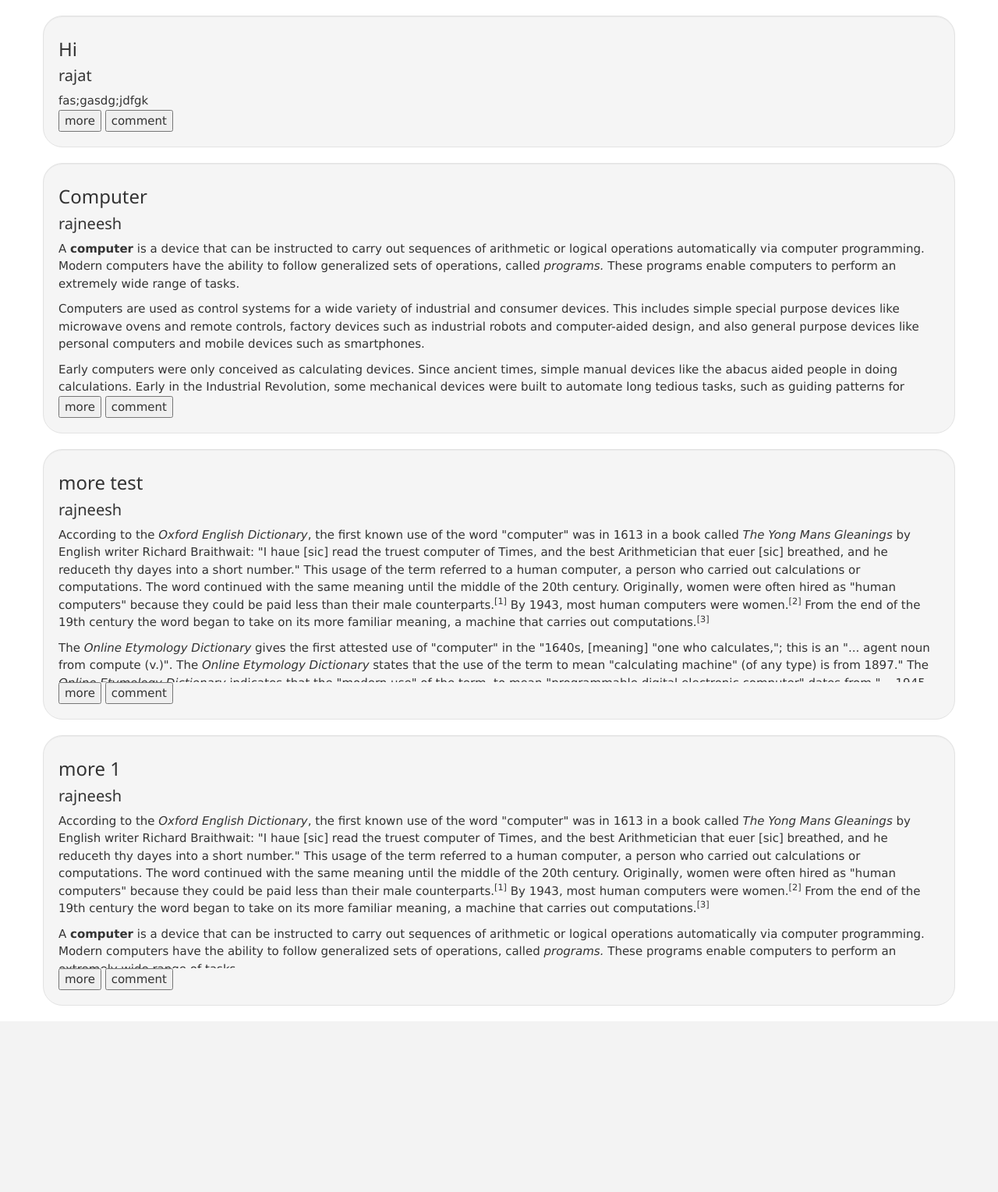
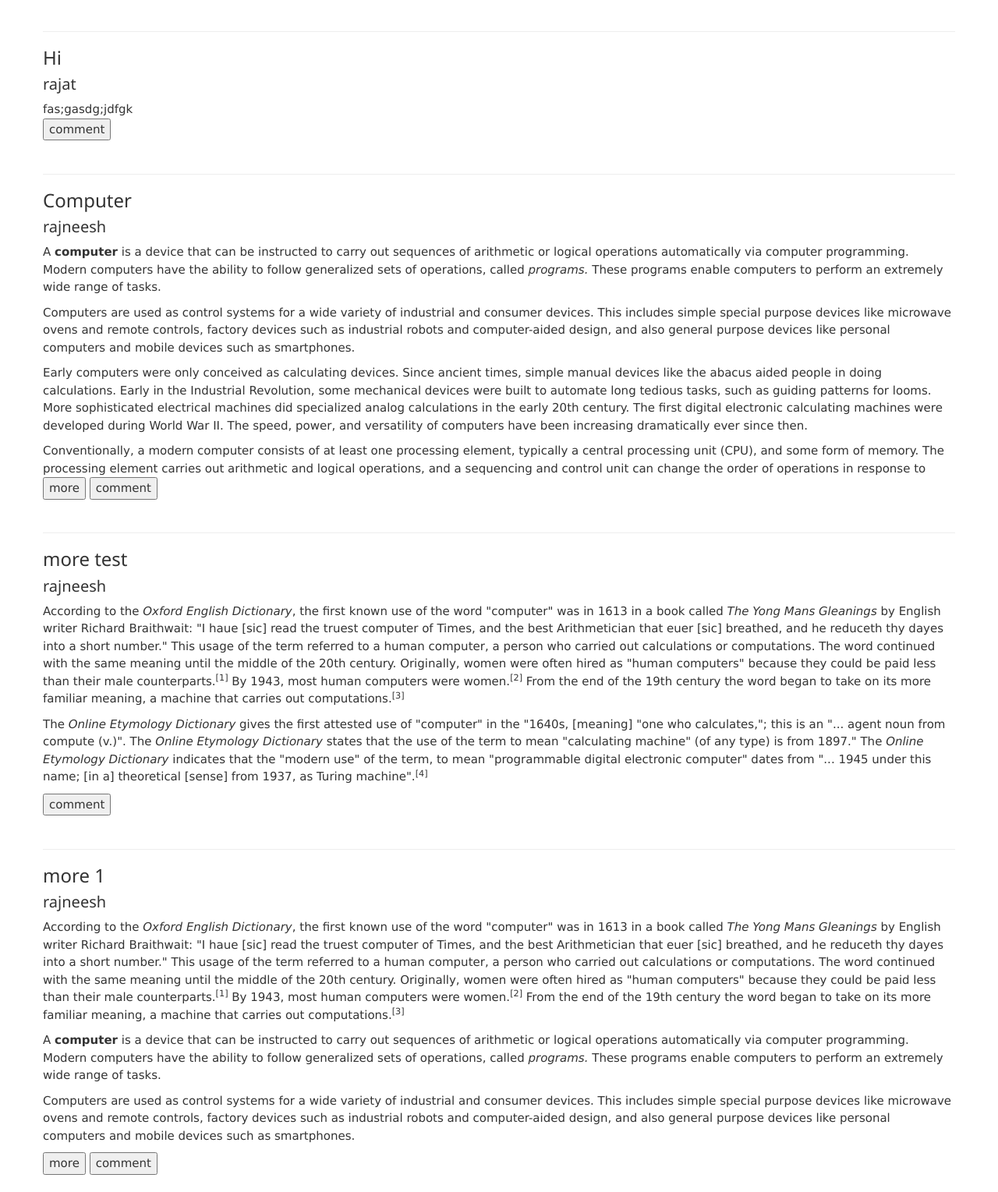
Before and after one commit to rajneesh-2018202018/scripting-project, a Flask app: page / in a window 1280 px wide. Shown: the part 52-1581 px from the top of the page at 78% size. Before the commit the page ends 1342 px from the top, so only its background shows below. Run offline with Flask 2, Linux system fonts and the light colour scheme; data comes from the database, SQL or seed files in the repository; some libraries are stand-ins or nearby versions.

Commit message:
basi functionality completed

```diff
--- a/app/__init__.py
+++ b/app/__init__.py
@@ -151,9 +151,16 @@ def particularProfile(username):
 def particularBlog(id):
     if request.method=='GET':
         blog, com = dbHandler.particularBlog(id)
-        print com
-        print blog
-        return render_template('blog.html', posts = blog, comment = com)
+        print blog[0]["theme"]
+        if blog[0]["theme"] == 'theme1' or blog[0]["theme"]==None:
+            return render_template('blog.html', posts = blog, comment = com)
+        if blog[0]["theme"] == 'theme2':
+            print "inside theme 2"
+            return render_template('blog.html', posts = blog, comment = com)
+        if blog[0]["theme"] == 'theme3':
+            print "inside theme 3"
+            return render_template('blog.html', posts = blog, comment = com)
+
     else:
         blog, com = dbHandler.particularBlog(id)
         print com
--- a/app/models.py
+++ b/app/models.py
@@ -96,7 +96,7 @@ def addUser(user):
         now = datetime.datetime.now()
 
         if not row:
-          cur.execute("INSERT INTO blog_detail (user_name, title,content,date,published)  VALUES (?,?,?,?,?)",(session['username'],user['title'],user['data'],now.strftime("%Y-%m-%d"),user['published']))
+          cur.execute("INSERT INTO blog_detail (user_name, title,content,date,published,theme)  VALUES (?,?,?,?,?,?)",(session['username'],user['title'],user['data'],now.strftime("%Y-%m-%d"),user['published'], user["theme"]))
           con.commit()
         else:
           print "inside update condition "
@@ -112,8 +112,8 @@ def addUser(user):
             info.append(row)
           print info[0]
           if info[0]==session["username"]:
-            print user["published"]
-            cur.execute("UPDATE blog_detail SET content='{x}', published={y} WHERE blog_id={id}".format(x=user["data"],y=int(user["published"]),id=user["blog_id"]))
+            print user["theme"]
+            cur.execute("UPDATE blog_detail SET content='{x}', published={y}, theme='{t}' WHERE blog_id={id}".format(x=user["data"],y=int(user["published"]),id=user["blog_id"], t=user["theme"]))
             con.commit()
 
 
--- a/app/static/myscripts.js
+++ b/app/static/myscripts.js
@@ -19,11 +19,13 @@ function show(i)
 //   var x = document.getElementsByName("rich_test");
   var y = (window.frames[0].document.body.innerHTML );
   title=document.getElementById('title').value;
-  alert(y);
+//   alert(y);
   var formData = new FormData();
   formData.append('data', y);
   formData.append('title',title);
   formData.append('published',i);
+  formData.append('theme',document.getElementById("theme_choice").value);
+  alert(document.getElementById("theme_choice").value);
   url=window.location.href;
   temp=url.split('/');
   blog_id=temp[temp.length-1];
@@ -39,6 +41,7 @@ function show(i)
   xhr.open('POST', 'http://127.0.0.1:5000/addrec', true);
   xhr.send(formData);
 //   document.getElementById('text_name').value=y;
+    window.location = '/admin'
   return y;
 }
 setTimeout(enable_iframe(),50)
--- a/app/templates/index.html
+++ b/app/templates/index.html
@@ -25,7 +25,7 @@
     <h5><span class="glyphicon glyphicon-time"></span>{{post.date}}</h5>
     <p id='blog{{post.blog_id}}' style="overflow:hidden;max-height: 100px;display: block;">{{post.content | safe }}</p>
     <button class="btn btn-secondary"onClick="{if(this.textContent=='more'){document.getElementById('blog{{post.blog_id}}').style.maxHeight='none';this.textContent='less';}else{document.getElementById('blog{{post.blog_id}}').style.maxHeight='300px';this.textContent='more';}}" >more</button> -->
-    <h3>{{ post.title }}</h3>
+    <h3><a href="/blog/{{post.blog_id}}">{{ post.title }}</a></h3>
     <h4>{{ post.user_name }}</h4>
     <div id='blog{{post.blog_id}}' style="display:block;max-height:300px; overflow: hidden;">{{ post.content | safe }}</div>
 <!-- <button onClick="{if(this.textContent=='more'){document.getElementById('blog{{post.blog_id}}').style.maxHeight='none';this.textContent='less';}else{document.getElementById('blog{{post.blog_id}}').style.maxHeight='200px';this.textContent='more';}}" >more</button> -->
@@ -44,15 +44,25 @@
   <div class="container">
   <div class="row content">
   {% for post in blogs %}
-  <div id="initial" class="well">
-        <h3><a href="/blog/{{post.blog_id}}"> {{ post.title }}</a></h3>
-        <h4>{{ post.user_name }}</h4>
-        <div id='blog{{post.blog_id}}' style="display:block;max-height:200px; overflow: hidden;">{{ post.content | safe }}</div>
-    <button onClick="{if(this.textContent=='more'){document.getElementById('blog{{post.blog_id}}').style.maxHeight='none';this.textContent='less';}else{document.getElementById('blog{{post.blog_id}}').style.maxHeight='200px';this.textContent='more';}}" >more</button>
-    <button id='comment' onclick="{var div =document.getElementById('comment{{post.blog_id}}');if(div.style.display=='none'){div.style.display='block';get_comment('{{post.blog_id}}')}else{div.style.display='none'}}">comment</button>
-    <div style="display:none;" id='comment{{post.blog_id}}'>
-    </div>
+  <hr>
+  <!-- <h2>{{post.title}}</h2>
+  <h5><span class="glyphicon glyphicon-time"></span>{{post.date}}</h5>
+  <p id='blog{{post.blog_id}}' style="overflow:hidden;max-height: 100px;display: block;">{{post.content | safe }}</p>
+  <button class="btn btn-secondary"onClick="{if(this.textContent=='more'){document.getElementById('blog{{post.blog_id}}').style.maxHeight='none';this.textContent='less';}else{document.getElementById('blog{{post.blog_id}}').style.maxHeight='300px';this.textContent='more';}}" >more</button> -->
+  <h3><a href="/blog/{{post.blog_id}}">{{ post.title }}</a></h3>
+  <h4>{{ post.user_name }}</h4>
+  <div id='blog{{post.blog_id}}' style="display:block;max-height:300px; overflow: hidden;">{{ post.content | safe }}</div>
+<!-- <button onClick="{if(this.textContent=='more'){document.getElementById('blog{{post.blog_id}}').style.maxHeight='none';this.textContent='less';}else{document.getElementById('blog{{post.blog_id}}').style.maxHeight='200px';this.textContent='more';}}" >more</button> -->
+<script>
+if(document.getElementById('blog{{post.blog_id}}').offsetHeight>280)
+    document.write("<button onClick=\"{if(this.textContent=='more'){document.getElementById('blog{{post.blog_id}}').style.maxHeight='none';this.textContent='less';}else{document.getElementById('blog{{post.blog_id}}').style.maxHeight='300px';this.textContent='more';}}\" >more</button>");
+</script>
+
+<button id='comment' onclick="{var div =document.getElementById('comment{{post.blog_id}}');if(div.style.display=='none'){div.style.display='block';get_comment('{{post.blog_id}}')}else{div.style.display='none'}}">comment</button>
+<div style="display:none;" id='comment{{post.blog_id}}'>
 </div>
+  <br><br>
+
   {% endfor %}
   </div>
   </div>
```
Also changed, not shown: app/templates/editor.html (+8 -1 lines), app/templates/login.html (+16 -2 lines), 2 other files.
